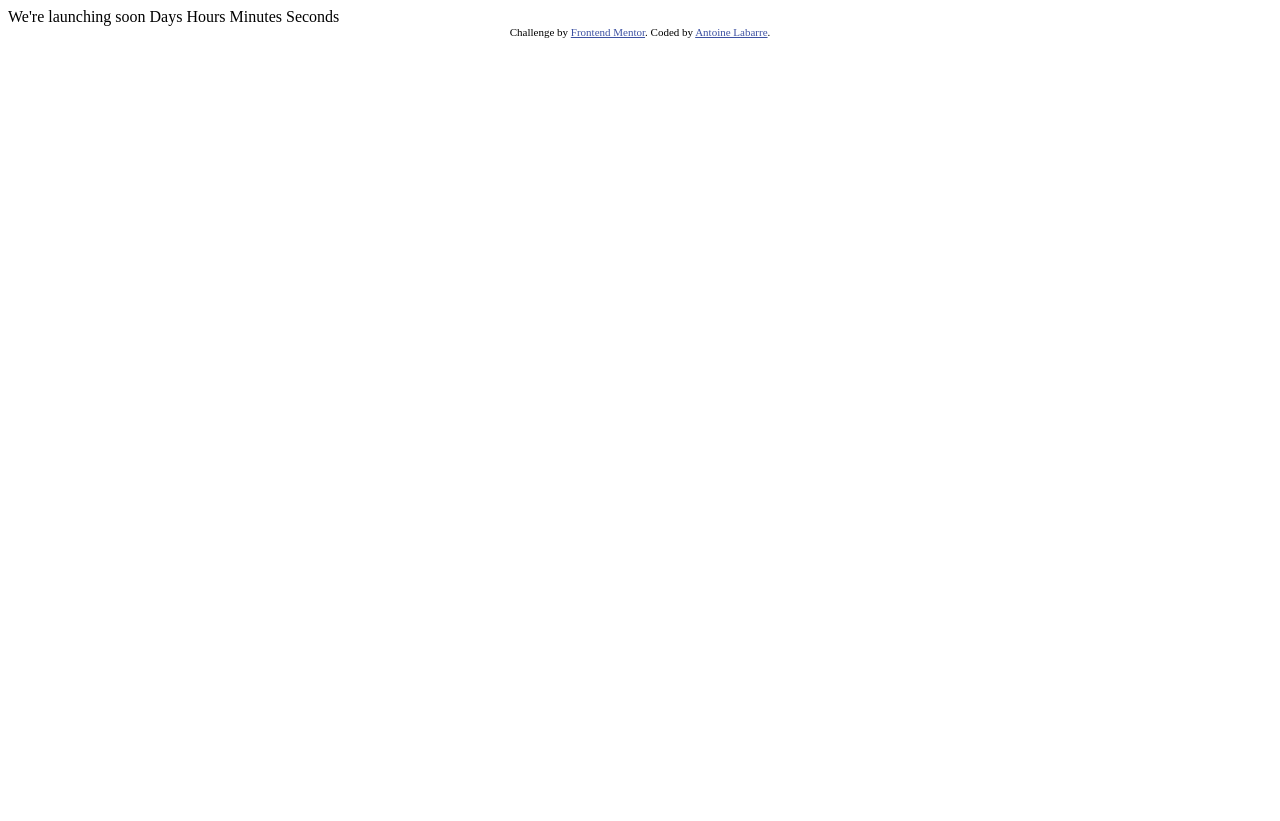
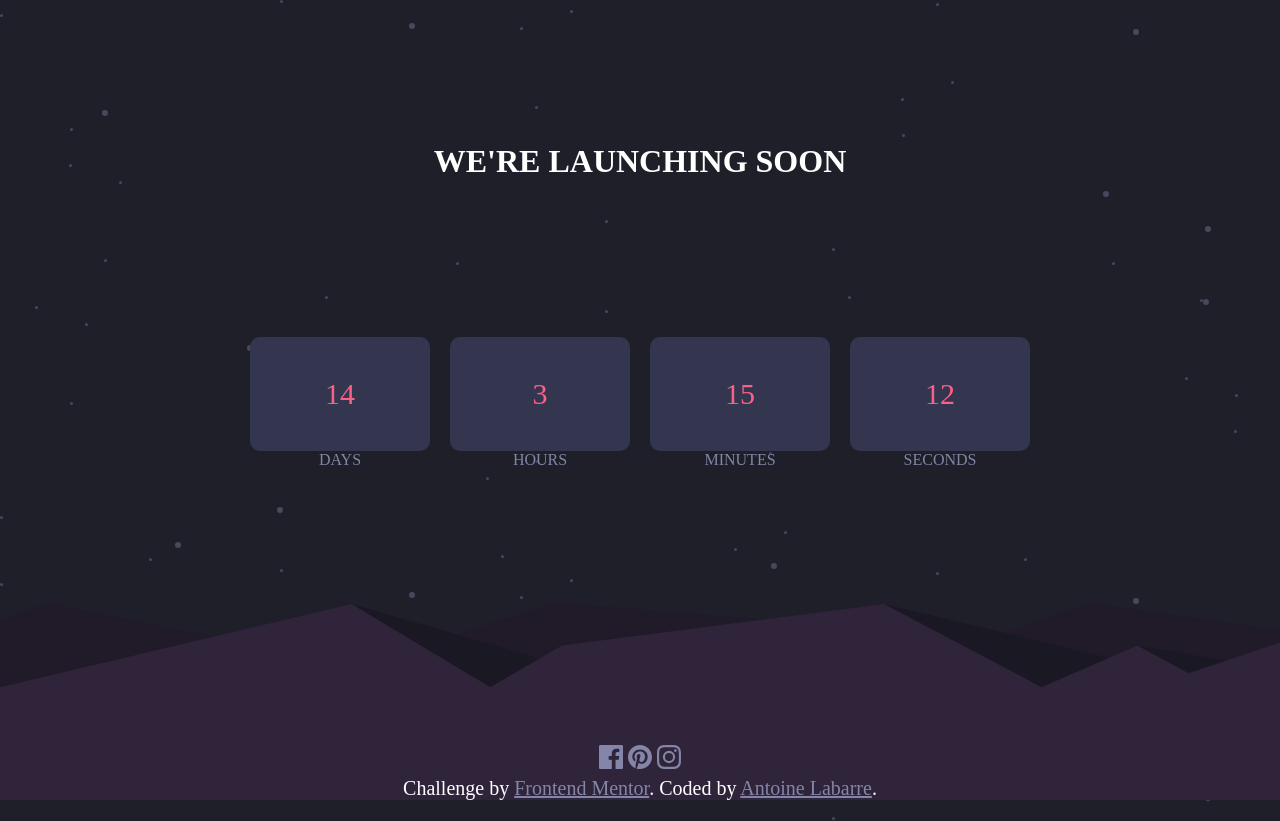
Before and after one commit to ARTADestrokzZ/launch-countdown-timer-main_labarrea, a plain HTML site: page index.html in a window 1280 px wide. Before the commit the page ends 800 px from the top, so only its background shows below. Drawn offline with Linux system fonts and the light colour scheme.

Commit message:
Finalisation du countdown

```diff
--- /dev/null
+++ b/css/styles.css
@@ -0,0 +1,96 @@
+@charset "UTF-8";
+
+body {
+    margin: 0;
+    height: 100vh;
+    background-image: url("../images/bg-stars.svg");
+    background-color: hsl(235, 16%, 14%);
+}
+
+.launch{
+    display: flex;
+    align-items: center;
+    justify-content: center;
+    height: 35vh;
+    color: #FFF;
+}
+
+.countdown-timer{
+    display: flex;
+    align-items: center;
+    justify-content: center;
+    gap: 10px;
+    height: 20vh;
+}
+
+.countdown-tag{
+    text-align: center;
+}
+
+.countdown-text{
+    color: #8385A9;
+}
+
+.countdown-counter{
+    width: 100px;
+    padding: 40px;
+    border-radius: 10px;
+    background: hsl(236, 21%, 26%);
+    color: hsl(345, 95%, 68%);
+    text-align: center;
+    font-size: 30px;
+}
+
+.attribution {
+    font-size: 16x;
+    text-align: center;
+    color: #FFF;
+}
+.attribution a {
+    color: #8385A9;
+}
+
+footer {
+    position: fixed;
+    left: 0;
+    bottom: 0;
+    width: 100%;
+    text-align: center;
+    font-size: 20px;
+}
+
+.hill{
+    position: fixed;
+    left: 0;
+    bottom: 0;
+    width: 100%;
+    text-align: center;
+}
+
+.medias-sociaux {
+    height: 32px;
+}
+
+.facebook path {
+    fill: #8385A9;
+    transition: fill 0.3s;
+}
+.facebook:hover path {
+    fill: hsl(345, 95%, 68%);
+}
+
+.pinterest path {
+    fill: #8385A9;
+    transition: fill 0.3s;
+}
+.pinterest:hover path {
+    fill: hsl(345, 95%, 68%);
+}
+
+.instagram path {
+    fill: #8385A9;
+    transition: fill 0.3s;
+}
+.instagram:hover path {
+    fill: hsl(345, 95%, 68%);
+}
--- a/index.html
+++ b/index.html
@@ -1,31 +1,69 @@
 <!DOCTYPE html>
-<html lang="en">
+<html lang="fr">
 <head>
   <meta charset="UTF-8">
   <meta name="viewport" content="width=device-width, initial-scale=1.0"> <!-- displays site properly based on user's device -->
 
+  <link rel="stylesheet" href="css/styles.css"/>
+  <script defer src="js/app.js"></script>
   <link rel="icon" type="image/png" sizes="32x32" href="./images/favicon-32x32.png">
+
 
   <title>Frontend Mentor | Launch countdown timer</title>
 
-  <!-- Feel free to remove these styles or customise in your own stylesheet 👍 -->
-  <style>
-    .attribution { font-size: 11px; text-align: center; }
-    .attribution a { color: hsl(228, 45%, 44%); }
-  </style>
 </head>
 <body>
 
-  We're launching soon
+<h1 class="launch">WE'RE LAUNCHING SOON</h1>
 
-  Days
-  Hours
-  Minutes
-  Seconds
+<div class="countdown-timer" id="countdown-timer">
+  <div class="countdown-tag">
+    <div class="countdown-counter">
+      <span class="countdown-number" id="jours"></span>
+    </div>
+    <span class="countdown-text">DAYS</span>
+  </div>
 
-  <div class="attribution">
-    Challenge by <a href="https://www.frontendmentor.io?ref=challenge" target="_blank">Frontend Mentor</a>.
-    Coded by <a href="#">Antoine Labarre</a>.
+  <div class="countdown-separator"></div>
+
+  <div class="countdown-tag">
+    <div class="countdown-counter">
+      <span class="countdown-number" id="heures"></span>
+    </div>
+    <span class="countdown-text">HOURS</span>
   </div>
+
+  <div class="countdown-separator"></div>
+
+  <div class="countdown-tag">
+    <div class="countdown-counter">
+      <span class="countdown-number" id="minutes"></span>
+    </div>
+    <span class="countdown-text">MINUTES</span>
+  </div>
+
+  <div class="countdown-separator"></div>
+
+  <div class="countdown-tag">
+    <div class="countdown-counter">
+      <span class="countdown-number" id="secondes"></span>
+    </div>
+    <span class="countdown-text">SECONDS</span>
+  </div>
+</div>
+
+<svg class="hill" xmlns="http://www.w3.org/2000/svg" xmlns:xlink="http://www.w3.org/1999/xlink" width="1440" height="197"><defs><path id="a" d="M0 0h1440v197H0z"/></defs><g fill="none" fill-rule="evenodd"><mask id="b" fill="#fff"><use xlink:href="#a"/></mask><g mask="url(#b)"><path fill="#211A29" d="M1440 50.205L1088.504 0 949.669 50.205 878 25.102 556 0 398.525 50.205l-95.807-25.103-51.328 16.761L45.704 0 0 17.701V160h1440z"/><path fill="#1A1823" d="M1394.296 1l94.649 69.336 50.047-49.449zM1137.282 42.576l51.328 27.76 80.6-5.426zM884 1l157.475 83.151 80.929-26.062zM351.496 1l138.835 83.151 49.321-28.526z"/><path fill="#2F2439" d="M0 84.151L351.496 1l138.835 83.151L562 42.576 884 1l157.475 83.151 95.807-41.575 51.328 27.76L1394.296 1 1440 30.317V266H0z"/></g></g></svg>
+  <footer>
+    <div class="medias-sociaux">
+      <svg class="facebook" xmlns="http://www.w3.org/2000/svg" width="24" height="24"><path fill="#8385A9" d="M22.675 0H1.325C.593 0 0 .593 0 1.325v21.351C0 23.407.593 24 1.325 24H12.82v-9.294H9.692v-3.622h3.128V8.413c0-3.1 1.893-4.788 4.659-4.788 1.325 0 2.463.099 2.795.143v3.24l-1.918.001c-1.504 0-1.795.715-1.795 1.763v2.313h3.587l-.467 3.622h-3.12V24h6.116c.73 0 1.323-.593 1.323-1.325V1.325C24 .593 23.407 0 22.675 0z"/></svg>
+      <svg class="pinterest" xmlns="http://www.w3.org/2000/svg" width="24" height="24"><path fill="#8385A9" d="M12 0C5.373 0 0 5.372 0 12c0 5.084 3.163 9.426 7.627 11.174-.105-.949-.2-2.405.042-3.441.218-.937 1.407-5.965 1.407-5.965s-.359-.719-.359-1.782c0-1.668.967-2.914 2.171-2.914 1.023 0 1.518.769 1.518 1.69 0 1.029-.655 2.568-.994 3.995-.283 1.194.599 2.169 1.777 2.169 2.133 0 3.772-2.249 3.772-5.495 0-2.873-2.064-4.882-5.012-4.882-3.414 0-5.418 2.561-5.418 5.207 0 1.031.397 2.138.893 2.738a.36.36 0 01.083.345l-.333 1.36c-.053.22-.174.267-.402.161-1.499-.698-2.436-2.889-2.436-4.649 0-3.785 2.75-7.262 7.929-7.262 4.163 0 7.398 2.967 7.398 6.931 0 4.136-2.607 7.464-6.227 7.464-1.216 0-2.359-.631-2.75-1.378l-.748 2.853c-.271 1.043-1.002 2.35-1.492 3.146C9.57 23.812 10.763 24 12 24c6.627 0 12-5.373 12-12 0-6.628-5.373-12-12-12z"/></svg>
+      <svg class="instagram" xmlns="http://www.w3.org/2000/svg" width="24" height="24"><path fill="#8385A9" d="M12 2.163c3.204 0 3.584.012 4.85.07 3.252.148 4.771 1.691 4.919 4.919.058 1.265.069 1.645.069 4.849 0 3.205-.012 3.584-.069 4.849-.149 3.225-1.664 4.771-4.919 4.919-1.266.058-1.644.07-4.85.07-3.204 0-3.584-.012-4.849-.07-3.26-.149-4.771-1.699-4.919-4.92-.058-1.265-.07-1.644-.07-4.849 0-3.204.013-3.583.07-4.849.149-3.227 1.664-4.771 4.919-4.919 1.266-.057 1.645-.069 4.849-.069zM12 0C8.741 0 8.333.014 7.053.072 2.695.272.273 2.69.073 7.052.014 8.333 0 8.741 0 12c0 3.259.014 3.668.072 4.948.2 4.358 2.618 6.78 6.98 6.98C8.333 23.986 8.741 24 12 24c3.259 0 3.668-.014 4.948-.072 4.354-.2 6.782-2.618 6.979-6.98.059-1.28.073-1.689.073-4.948 0-3.259-.014-3.667-.072-4.947-.196-4.354-2.617-6.78-6.979-6.98C15.668.014 15.259 0 12 0zm0 5.838a6.162 6.162 0 100 12.324 6.162 6.162 0 000-12.324zM12 16a4 4 0 110-8 4 4 0 010 8zm6.406-11.845a1.44 1.44 0 100 2.881 1.44 1.44 0 000-2.881z"/></svg>
+    </div>
+    <div class="attribution">
+      Challenge by <a href="https://www.frontendmentor.io?ref=challenge" target="_blank">Frontend Mentor</a>.
+      Coded by <a href="#">Antoine Labarre</a>.
+    </div>
+  </footer>
+
 </body>
 </html>
--- /dev/null
+++ b/js/app.js
@@ -0,0 +1,52 @@
+let minuteur = document.getElementById("countdown-timer");
+let jours = document.getElementById("jours");
+let heures = document.getElementById("heures");
+let minutes = document.getElementById("minutes");
+let secondes = document.getElementById("secondes");
+
+let maintenant = new Date();
+const dateOffsetEnMinutes = maintenant.getTimezoneOffset();
+
+const unJourEnMs = 1000 * 60 * 60 * 24;
+const uneHeureEnMs = 1000 * 60 * 60;
+const uneMinuteEnMs = 1000 * 60;
+
+//const dateCible = Date.now() - dateOffsetEnMinutes * uneMinuteEnMs + 3000;
+const dateCible = new Date("Nov 5, 2024");
+
+const getCountdown = () => {
+    let nowDate = Date.now();
+    let tempsRestantEnMs = dateCible - nowDate + dateOffsetEnMinutes * uneMinuteEnMs;
+
+    //jours
+    let nbJours = Math.floor(tempsRestantEnMs / unJourEnMs);
+
+    //heures
+    let resteTempsSansJoursMs = tempsRestantEnMs - nbJours * unJourEnMs;
+    let nbHeures = Math.floor(resteTempsSansJoursMs / uneHeureEnMs);
+
+    //minutes
+    let resteTempsSansHeuresMs = resteTempsSansJoursMs - nbHeures * uneHeureEnMs;
+    let nbMinutes = Math.floor(resteTempsSansHeuresMs / uneMinuteEnMs);
+
+    //secondes
+    let resteTempsSansMinutesMs = resteTempsSansHeuresMs - nbMinutes * uneMinuteEnMs;
+    let nbSecondes = Math.floor(resteTempsSansMinutesMs / 1000);
+
+    jours.textContent = nbJours;
+    heures.textContent = nbHeures;
+    minutes.textContent = nbMinutes;
+    secondes.textContent = nbSecondes;
+
+    if(tempsRestantEnMs < 0){
+        clearInterval(countdownInterval);
+        jours.textContent = 00;
+        heures.textContent = 00;
+        minutes.textContent = 00;
+        secondes.textContent = 00;
+    }
+}
+
+let countdownInterval = setInterval(getCountdown, 1000);
+
+getCountdown();
```
